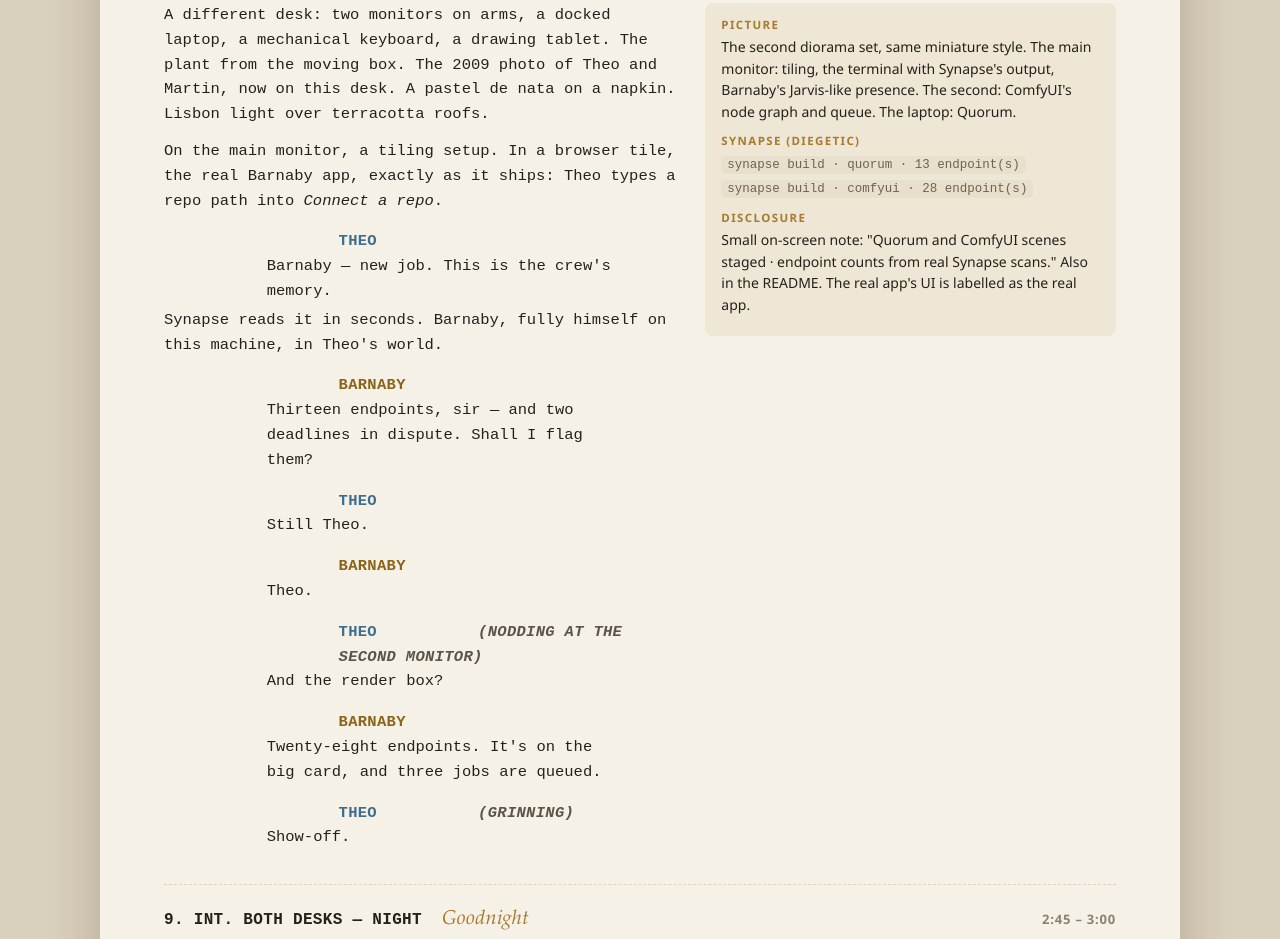
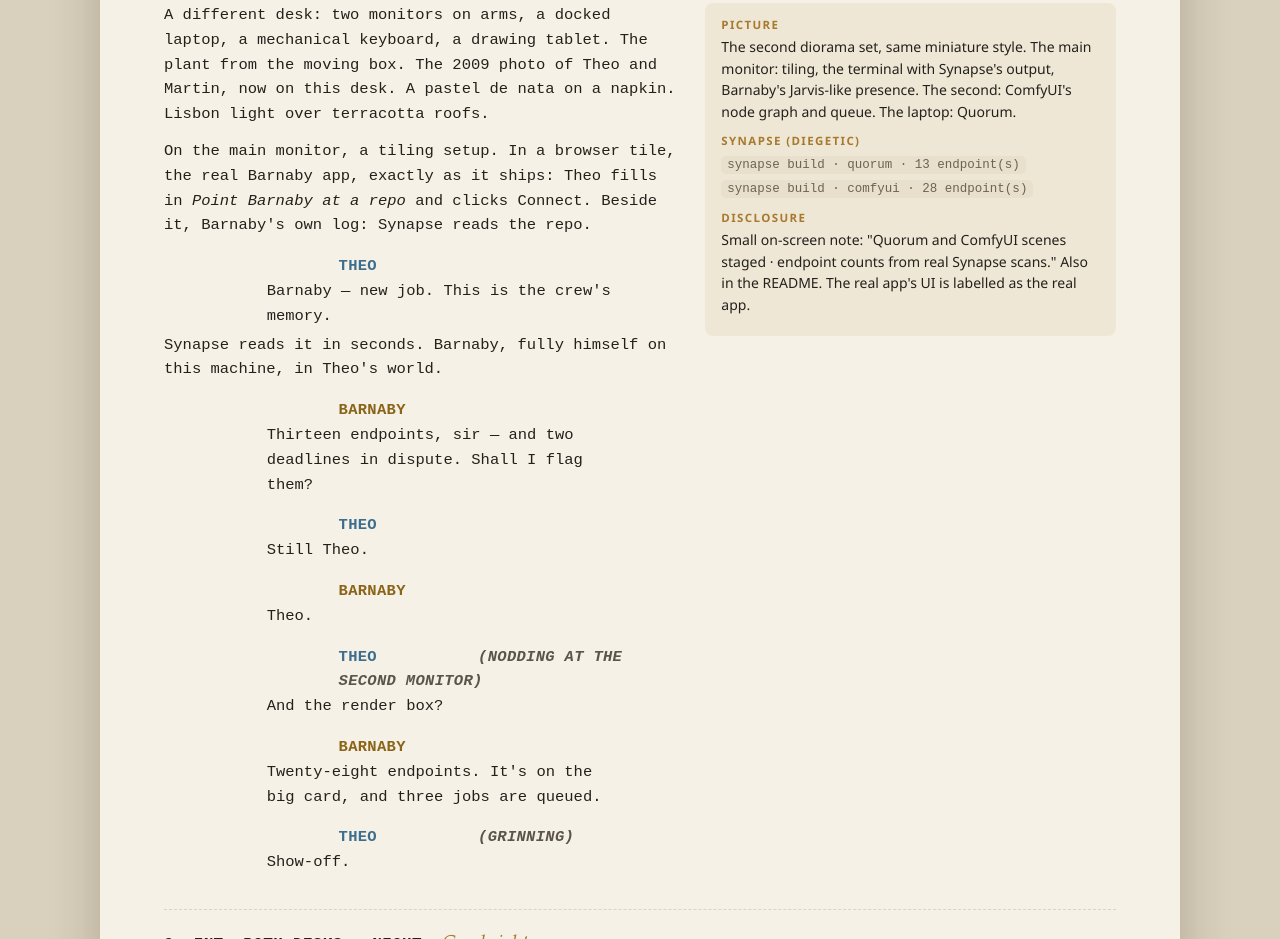
Before and after one commit to ImTani/barnaby-vibe-a-thon, a website: page docs/script.html in a window 1280 px wide. Shown: the part 7651-8590 px from the top of the page. Drawn offline with Linux system fonts and the light colour scheme.

Commit message:
Real UI: dim the conversation behind the Capabilities drawer (no half-covered sentences); script uses the app's real connect wording
Co-Authored-By: Claude Opus 5.5 <noreply@anthropic.com>
Claude-Session: https://claude.ai/code/session_013dppT9Sz3A34Rdh8Lg592n

```diff
--- a/docs/script.html
+++ b/docs/script.html
@@ -292,7 +292,7 @@ lives on Theo's screens. Martin's Unlock, Compose and Build moments carry a smal
     <p class="action">A different desk: two monitors on arms, a docked laptop, a mechanical keyboard, a drawing tablet.
     The plant from the moving box. The 2009 photo of Theo and Martin, now on this desk. A pastel de nata on a
     napkin. Lisbon light over terracotta roofs.</p>
-    <p class="action">On the main monitor, a tiling setup. In a browser tile, the real Barnaby app, exactly as it ships: Theo types a repo path into <i>Connect a repo</i>.</p>
+    <p class="action">On the main monitor, a tiling setup. In a browser tile, the real Barnaby app, exactly as it ships: Theo fills in <i>Point Barnaby at a repo</i> and clicks Connect. Beside it, Barnaby's own log: Synapse reads the repo.</p>
     <p class="cue t-theo">Theo</p>
     <p class="line">Barnaby — new job. This is the crew's memory.</p>
     <p class="action">Synapse reads it in seconds. Barnaby, fully himself on this machine, in Theo's world.</p>
--- a/ui/style.css
+++ b/ui/style.css
@@ -98,6 +98,8 @@ body.s-growing .status .dot{background:var(--build);animation:pulse .7s ease-in-
 /* capability map */
 .map{position:absolute;inset:0 0 0 auto;width:min(560px,92vw);background:var(--surface);border-left:1px solid var(--hair);box-shadow:-20px 0 60px rgba(0,0,0,.4);overflow-y:auto;z-index:5}
 .map[hidden]{display:none}
+/* the drawer covers the conversation: dim what's behind it so a half-covered sentence reads as 'behind', not cut */
+.grid:has(.map:not([hidden])) > .convo, .grid:has(.map:not([hidden])) > .trace{opacity:.28;filter:saturate(.6);transition:opacity .2s}
 .sys{padding:4px 20px 18px}
 .sys h3{font:19px var(--serif);margin:6px 0 2px}
 .sys .sub{font-size:12.5px;color:var(--muted);margin-bottom:10px}
```
